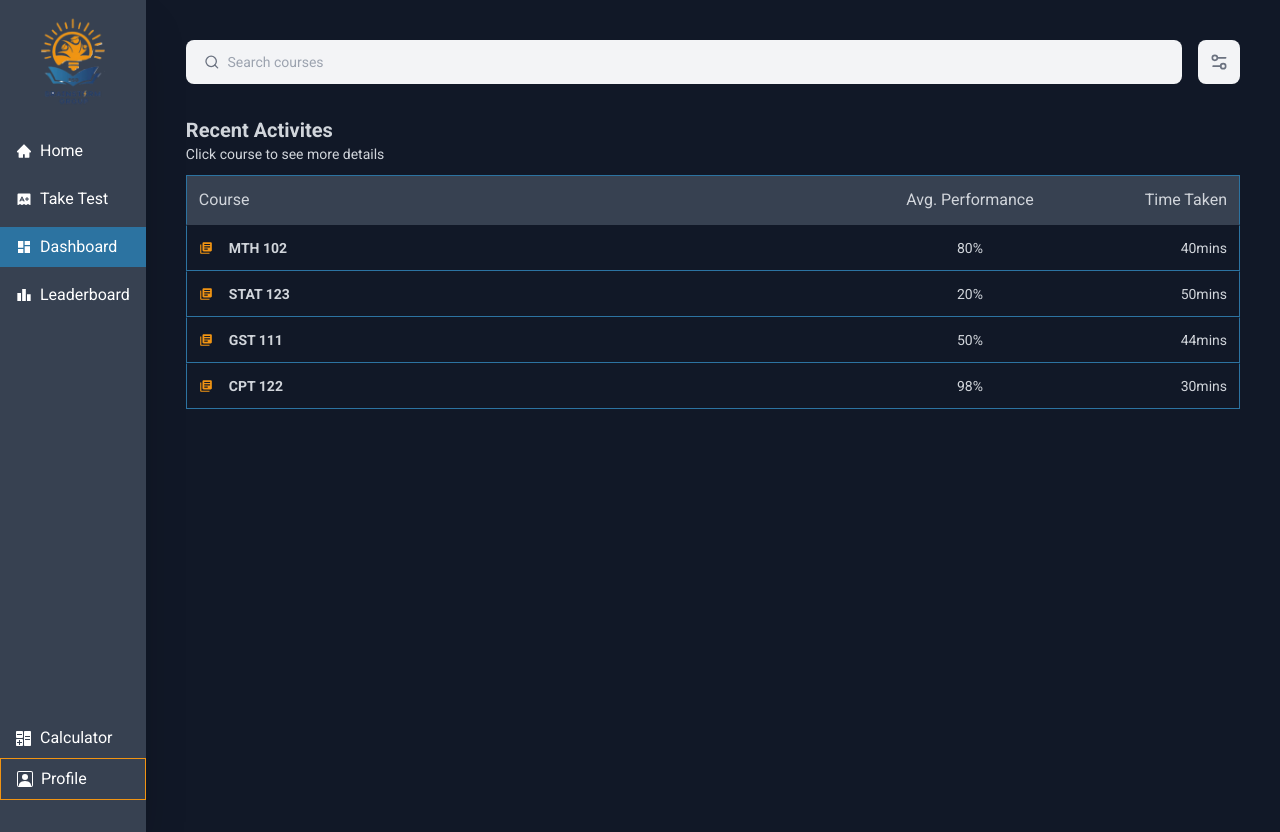
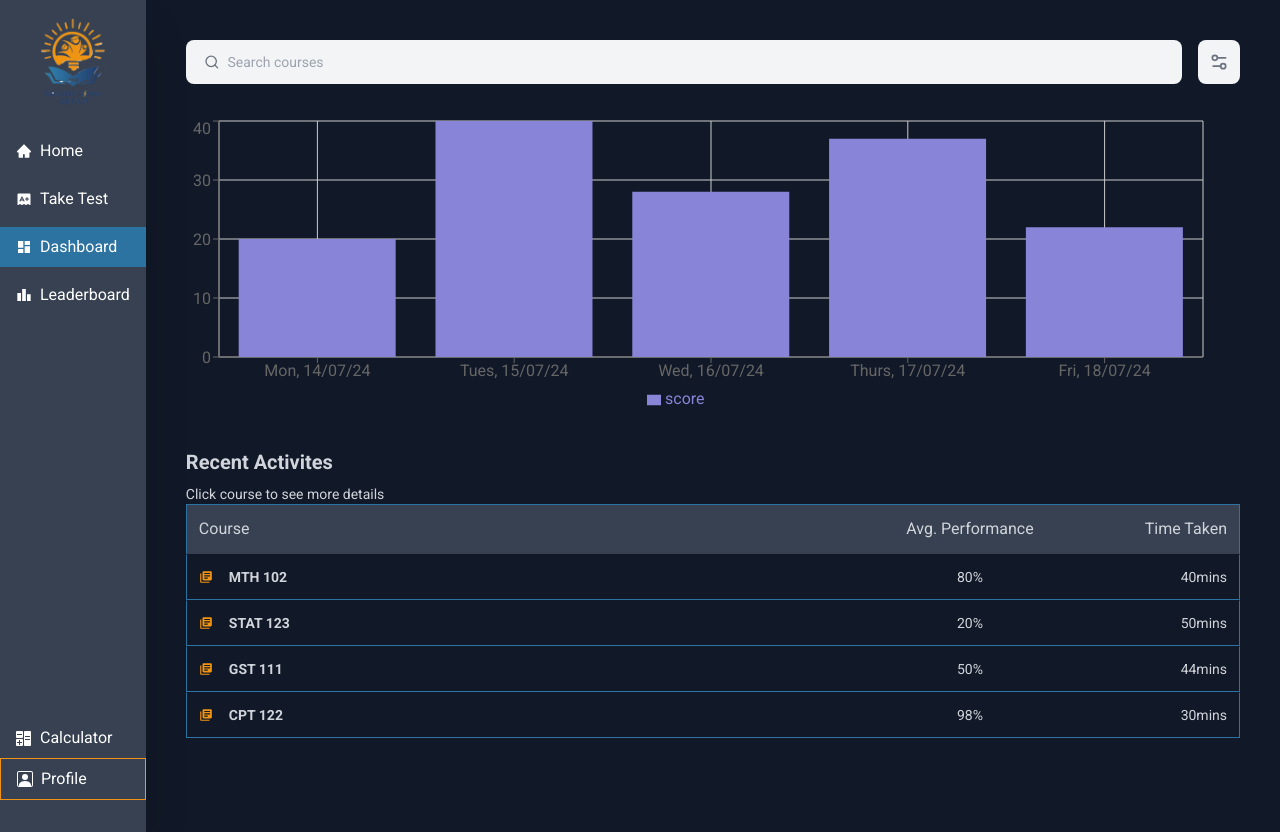
Before and after one commit to EDOHWARES/bsg, a React (Vite) app in the folder client/: page /dashboard in a window 1280 px wide. Built offline with nearby package versions, Linux system fonts and the light colour scheme.

Commit message:
integrated recharts in user dashboard

```diff
--- a/client/src/pages/Quiz/Dashboard/Dashboard.jsx
+++ b/client/src/pages/Quiz/Dashboard/Dashboard.jsx
@@ -10,28 +10,59 @@ import { GiLaurelsTrophy } from "react-icons/gi";
 import { MdOutlineBatchPrediction } from "react-icons/md";
 import { MdLibraryBooks } from "react-icons/md";
 
-const RecentActivity = ({ course, score, timeTaken}) => {
+import {
+  BarChart,
+  Bar,
+  XAxis,
+  YAxis,
+  CartesianGrid,
+  Tooltip,
+  Legend,
+  ResponsiveContainer,
+} from "recharts";
+
+const data = [
+  { name: "Mon, 14/07/24", score: 20 },
+  { name: "Tues, 15/07/24", score: 40 },
+  { name: "Wed, 16/07/24", score: 28 },
+  { name: "Thurs, 17/07/24", score: 37 },
+  { name: "Fri, 18/07/24", score: 22 },
+];
+
+const RenderLineChart = () => {
   return (
-        <ul className='grid grid-cols-[4fr_1fr_1fr] p-3 text-gray-300 text-sm text-center border border-t-transparent border-primary cursor-pointer hover:bg-primaryHover duration-500'>
-            <li className='flex items-center gap-4'>
-                <MdLibraryBooks className="text-accent"/>
-                <p className='font-semibold'>{course}</p>
+    <div className="w-full ml-[-2rem]">
+      <ResponsiveContainer width={'100%'} height={300} >
+      <BarChart data={data}>
+        <CartesianGrid stroke="#ccc" />
+        <XAxis dataKey="name" />
+        <YAxis />
+        <Tooltip />
+        <Legend />
+        <Bar dataKey="score" fill="#8884d8" />
+      </BarChart>
+      </ResponsiveContainer>
+    </div>
+  );
+};
+
+const RecentActivity = ({ course, score, timeTaken }) => {
+  return (
+    <ul className="grid grid-cols-[4fr_1fr_1fr] p-3 text-gray-300 text-sm text-center border border-t-transparent border-primary cursor-pointer hover:bg-primaryHover duration-500">
+      <li className="flex items-center gap-4">
+        <MdLibraryBooks className="text-accent" />
+        <p className="font-semibold">{course}</p>
       </li>
-            <li>
-                {score}
-            </li>
+      <li>{score}</li>
       <li className="text-end">{timeTaken}</li>
     </ul>
-    )
+  );
 };
 
 const Dashboard = () => {
   return (
     <section className="w-full">
-      <div className="top w-full">
-        <div></div>
-      </div>
-      <div className="btm">
+      <div className="btm flex flex-col gap-8">
         <div className="src flex items-center gap-4">
           <div className="form-field flex items-center gap-2 h-[44px] border-2 border-transparent hover:border-accent duration-500 bg-[#F3F4F6FF] rounded-[8px] px-4 py-2 w-full">
             <FiSearch className="text-gray-500" />
@@ -45,10 +76,19 @@ const Dashboard = () => {
             <LuSettings2 />
           </div>
         </div>
-        <div className="mt-[2rem]">
-            <h1 className='text-gray-300 text-xl font-semibold'>Recent Activites</h1>
-            <p className="text-gray-300 text-sm">Click course to see more details</p>
-            <div className='flex flex-col mt-[.7rem]'>
+
+        <div className="w-full">
+          <RenderLineChart />
+        </div>
+
+        <div>
+          <h1 className="text-gray-300 text-xl font-semibold">
+            Recent Activites
+          </h1>
+          <p className="text-gray-300 text-sm mt-2">
+            Click course to see more details
+          </p>
+          <div className="flex flex-col">
             <ul className="hd text-sm md:text-base grid grid-cols-[4fr_1fr_1fr] bg-secondary p-3 border text-gray-300 border-primary border-b-transparent">
               <li>Course</li>
               <li className=" text-center">Avg. Performance</li>
@@ -56,36 +96,36 @@ const Dashboard = () => {
             </ul>
             <div>
               <RecentActivity
-                        icon={<GiDiamondTrophy className='text-accent'/>}
-                        position={'1st'}
-                        name={'Anita Jim'}
-                        score={'80%'}
-                        timeTaken={'40mins'}
-                        course={'MTH 102'}
+                icon={<GiDiamondTrophy className="text-accent" />}
+                position={"1st"}
+                name={"Anita Jim"}
+                score={"80%"}
+                timeTaken={"40mins"}
+                course={"MTH 102"}
               />
               <RecentActivity
-                        icon={<HiMiniTrophy className='text-accent'/>}
-                        position={'2nd'}
-                        name={'Mohmmad Salih'}
-                        score={'20%'}
-                        timeTaken={'50mins'}
-                        course={'STAT 123'}
+                icon={<HiMiniTrophy className="text-accent" />}
+                position={"2nd"}
+                name={"Mohmmad Salih"}
+                score={"20%"}
+                timeTaken={"50mins"}
+                course={"STAT 123"}
               />
               <RecentActivity
-                        icon={<GiLaurelsTrophy className='text-accent'/>}
-                        position={'3rd'}
-                        name={'Benjamin Carson'}
-                        score={'50%'}
-                        timeTaken={'44mins'}
-                        course={'GST 111'}
+                icon={<GiLaurelsTrophy className="text-accent" />}
+                position={"3rd"}
+                name={"Benjamin Carson"}
+                score={"50%"}
+                timeTaken={"44mins"}
+                course={"GST 111"}
               />
               <RecentActivity
-                        icon={<MdOutlineBatchPrediction className='text-accent'/>}
-                        position={'4th'}
-                        name={'Linda Alex'}
-                        score={'98%'}
-                        timeTaken={'30mins'}
-                        course={'CPT 122'}
+                icon={<MdOutlineBatchPrediction className="text-accent" />}
+                position={"4th"}
+                name={"Linda Alex"}
+                score={"98%"}
+                timeTaken={"30mins"}
+                course={"CPT 122"}
               />
             </div>
           </div>
```
Lines whose indentation alone changed are shown as unchanged.
